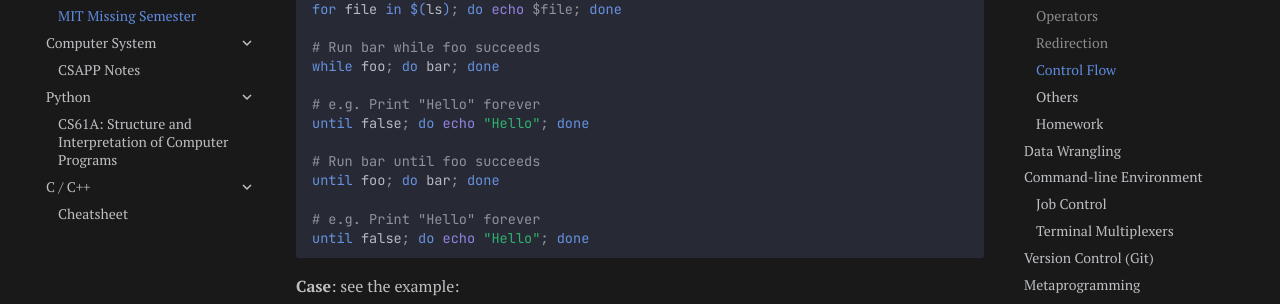
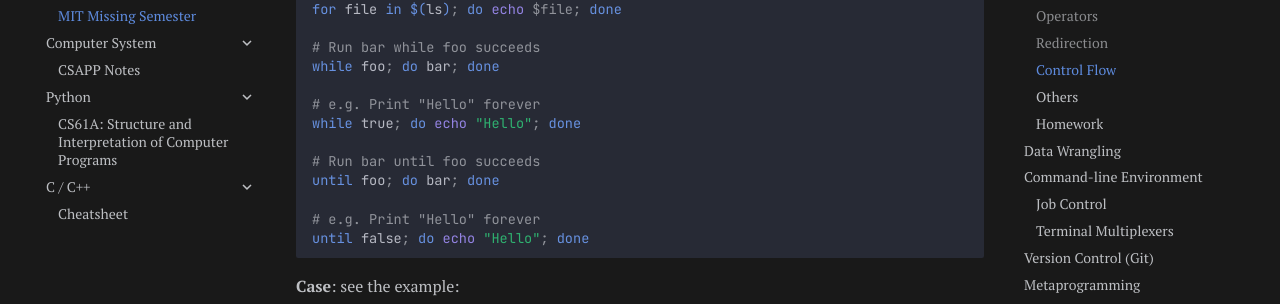
Before and after one commit to Xecades/Notes, an MkDocs documentation site: the page built from docs/cs/basis/mit-missing-semester.md, in a window 1280 px wide and 900 px high, scrolled down 2638 px. Shown: the part 146-450 px from the top of the window. Built offline with MkDocs 1.6.1 and Material for MkDocs 9.7.7, drawn with Linux system fonts in a browser that asks for light colours; comment, search, counter and statistics services are not loaded.

Commit message:
docs: fix bug in `mit-missing-semester.md`

```diff
--- a/docs/cs/basis/mit-missing-semester.md
+++ b/docs/cs/basis/mit-missing-semester.md
@@ -106,7 +106,7 @@ for file in $(ls); do echo $file; done
 while foo; do bar; done
 
 # e.g. Print "Hello" forever
-until false; do echo "Hello"; done
+while true; do echo "Hello"; done
 
 # Run bar until foo succeeds
 until foo; do bar; done
```
